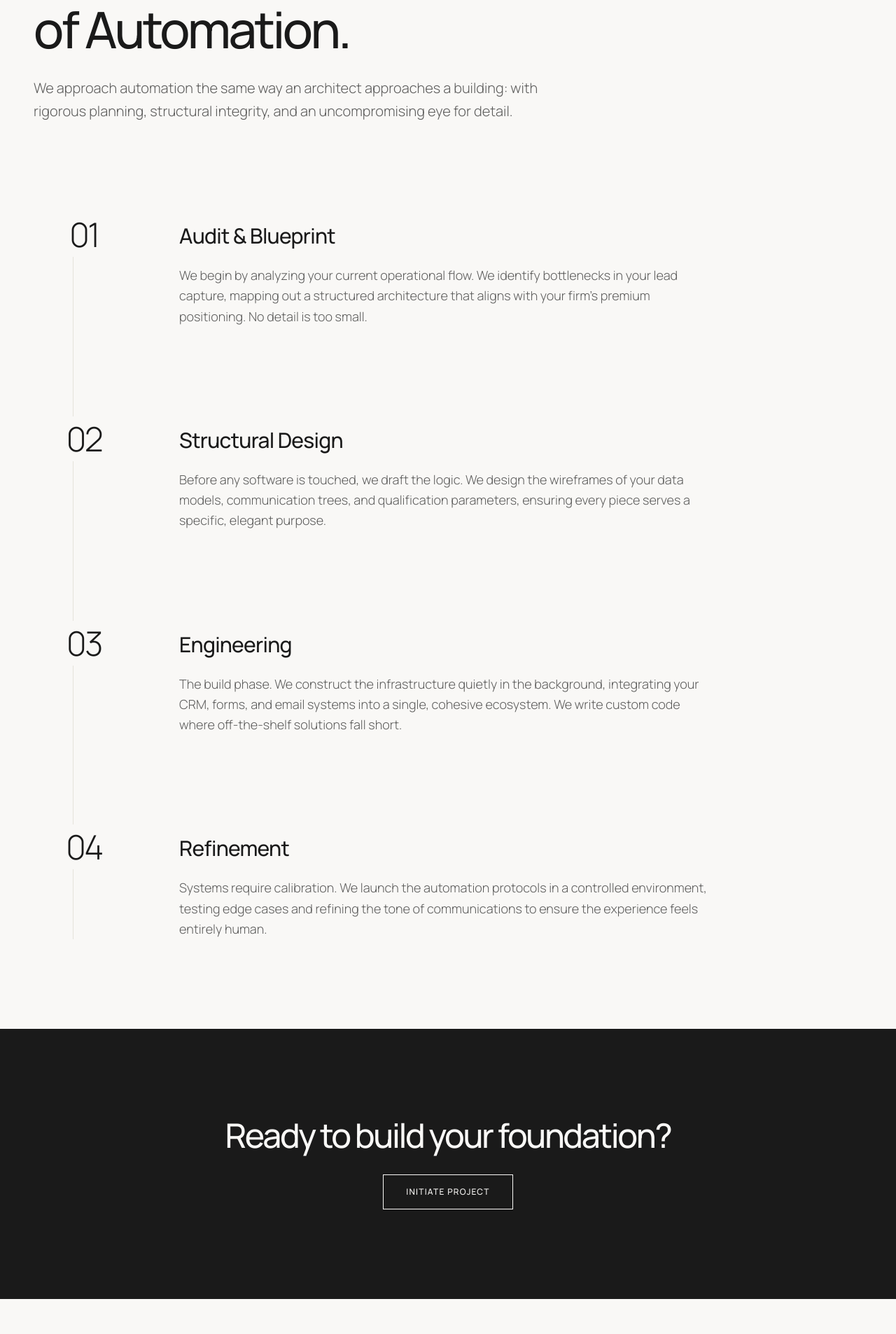
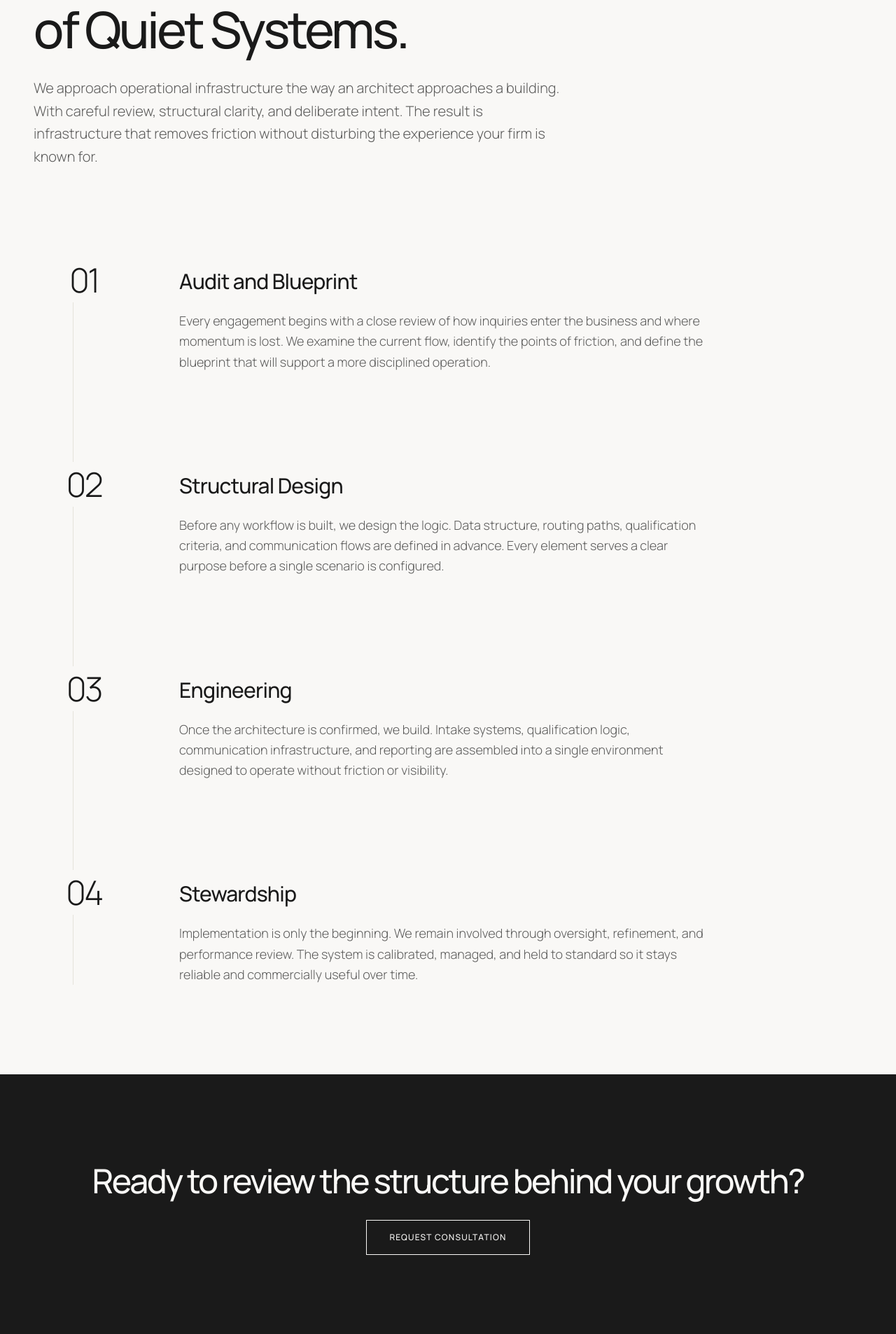
Before and after one commit to AngelX62/automation-website, a React (Vite) app: page /process in a window 1280 px wide. Shown: the part 334-2240 px from the top of the page at 70% size. Built offline with nearby package versions, Linux system fonts and the light colour scheme.

Commit message:
Edit pfps

```diff
--- a/src/app/components/About.tsx
+++ b/src/app/components/About.tsx
@@ -5,6 +5,7 @@ const teamMembers = [
     name: 'Laurentius Hanryan',
     role: 'CEO & Co-Founder',
     image: '/images/laurentius-hanryan.png',
+    imageClassName: 'scale-[1.12] object-[center_12%]',
     alt: 'Portrait of Laurentius Hanryan',
     bio: 'Laurentius leads the commercial direction of Avenarc. He stays close to the pace, expectations, and client dynamics of premium firms so every system is shaped around how real engagements begin, progress, and convert.',
     focus:
@@ -13,7 +14,8 @@ const teamMembers = [
   {
     name: 'Christopher Hanryan',
     role: 'CTO & Co-Founder',
-    image: '/images/christopher-hanryan.jpeg',
+    image: '/images/christopher-hanryan.png',
+    imageClassName: 'object-top',
     alt: 'Portrait of Christopher Hanryan',
     bio: 'Christopher architects the technical layer behind Avenarc. He designs the intake logic, qualification structure, routing, summaries, and operational systems that keep client coordination clear and disciplined.',
     focus:
@@ -124,7 +126,11 @@ export function About() {
               {teamMembers.map((member) => (
                 <article key={member.name} className="border border-[#E5E3DB] bg-[#F4F3EF]">
                   <div className="aspect-[4/5] overflow-hidden bg-[#E5E3DB]">
-                    <img src={member.image} alt={member.alt} className="h-full w-full object-cover object-top" />
+                    <img
+                      src={member.image}
+                      alt={member.alt}
+                      className={`h-full w-full object-cover ${member.imageClassName}`}
+                    />
                   </div>
                   <div className="space-y-5 p-6 md:p-8">
                     <div>
--- a/src/app/components/Home.tsx
+++ b/src/app/components/Home.tsx
@@ -152,8 +152,9 @@ function HomeLanding() {
                 <span className="text-[#4A5D4E]">Architecture.</span>
               </h1>
               <p className="mt-8 max-w-lg text-lg font-light leading-relaxed text-[#1A1A1A]/70 md:text-xl">
-                Avenarc designs precise automation systems and lead pipelines for premium real estate, architecture,
-                and interior design studios. We build infrastructure that scales elegance.
+                Avenarc designs lead handling and operational infrastructure for architecture, interior design, and
+                select property firms. We create systems that capture inquiries, preserve discretion, and move
+                opportunities forward with clarity.
               </p>
             </div>
 
@@ -162,7 +163,7 @@ function HomeLanding() {
                 to="/process"
                 className="inline-flex items-center gap-4 border-b border-[#1A1A1A] pb-1 text-sm font-semibold uppercase tracking-widest transition-colors hover:border-[#4A5D4E] hover:text-[#4A5D4E]"
               >
-                Discover our methodology
+                Discover Our Methodology
                 <ArrowUpRight size={16} />
               </Link>
             </div>
@@ -187,27 +188,27 @@ function HomeLanding() {
         <div className="container mx-auto px-6 md:px-12">
           <div className="grid grid-cols-1 divide-y divide-[#E5E3DB] md:grid-cols-3 md:divide-y-0 md:divide-x">
             <div className="py-16 md:py-24 md:pr-12">
-              <span className="mb-4 block text-sm font-medium text-[#4A5D4E]">01 — Precision</span>
+              <span className="mb-4 block text-sm font-medium text-[#4A5D4E]">01 Precision</span>
               <h3 className="mb-4 text-2xl font-medium tracking-tight">Engineered Systems</h3>
               <p className="font-light leading-relaxed text-[#1A1A1A]/70">
-                We replace chaotic, manual lead tracking with quiet, intelligent pipelines that operate with
-                architectural predictability.
+                We replace scattered lead handling with ordered pipelines that qualify, route, and respond with
+                consistency. The result is a structure your firm can rely on.
               </p>
             </div>
             <div className="py-16 md:px-12 md:py-24">
-              <span className="mb-4 block text-sm font-medium text-[#4A5D4E]">02 — Discretion</span>
+              <span className="mb-4 block text-sm font-medium text-[#4A5D4E]">02 Discretion</span>
               <h3 className="mb-4 text-2xl font-medium tracking-tight">Invisible Intelligence</h3>
               <p className="font-light leading-relaxed text-[#1A1A1A]/70">
-                High-end clients demand a seamless experience. Our automations are designed to feel deeply personal,
-                never robotic or templated.
+                The best systems are never noticed. Communication remains personal, timely, and aligned with the
+                standards of a premium practice.
               </p>
             </div>
             <div className="py-16 md:py-24 md:pl-12">
-              <span className="mb-4 block text-sm font-medium text-[#4A5D4E]">03 — Scale</span>
+              <span className="mb-4 block text-sm font-medium text-[#4A5D4E]">03 Scale</span>
               <h3 className="mb-4 text-2xl font-medium tracking-tight">Compounding Leverage</h3>
               <p className="font-light leading-relaxed text-[#1A1A1A]/70">
-                By structuring your operations logically, we create a foundation that supports exponential growth
-                without proportional overhead.
+                When the structure is sound, growth no longer creates equal administrative weight. Capacity expands
+                while operations remain composed.
               </p>
             </div>
           </div>
@@ -223,19 +224,19 @@ function HomeLanding() {
             {[
               {
                 title: 'Client Acquisition Pipelines',
-                desc: 'Sophisticated intake structures that qualify and route high-net-worth inquiries effortlessly.',
+                desc: 'Structured intake systems that capture, qualify, and route serious inquiries with speed and precision.',
               },
               {
-                title: 'CRM Architecture',
-                desc: 'Custom-configured database models designed specifically for project-based structural firms.',
+                title: 'Communication Architecture',
+                desc: 'Response systems designed to feel thoughtful, measured, and entirely consistent with a premium client experience.',
               },
               {
-                title: 'Communication Automation',
-                desc: 'Scheduled, context-aware touchpoints that nurture leads without breaking the premium facade.',
+                title: 'Pipeline Stewardship',
+                desc: 'Follow through that protects momentum from first inquiry to consultation, proposal, and signed engagement.',
               },
               {
-                title: 'Operational Dashboards',
-                desc: 'Clean, restrained data visualizations providing executive oversight of pipeline health.',
+                title: 'Operational Reporting',
+                desc: 'Clear visibility into lead flow, response quality, and conversion so decisions are made from signal rather than assumption.',
               },
             ].map((service) => (
               <div
@@ -254,9 +255,14 @@ function HomeLanding() {
               </div>
             ))}
             <div className="mt-12">
+              <h3 className="text-3xl font-medium tracking-tighter md:text-4xl">Commissioned Infrastructure for Growth.</h3>
+              <p className="mt-4 max-w-2xl font-light leading-relaxed text-[#1A1A1A]/70">
+                We do not begin with software. We begin with structure. Every Avenarc engagement is designed to reduce
+                friction, protect brand quality, and support growth without unnecessary noise.
+              </p>
               <Link
                 to="/solutions"
-                className="inline-block border border-[#1A1A1A] px-6 py-3 text-xs font-medium uppercase tracking-widest transition-colors hover:bg-[#1A1A1A] hover:text-[#F9F8F6]"
+                className="mt-8 inline-block border border-[#1A1A1A] px-6 py-3 text-xs font-medium uppercase tracking-widest transition-colors hover:bg-[#1A1A1A] hover:text-[#F9F8F6]"
               >
                 View all solutions
               </Link>
--- a/src/app/components/Process.tsx
+++ b/src/app/components/Process.tsx
@@ -1,26 +1,27 @@
+import { Link } from "react-router";
 import { motion } from "motion/react";
 
 export function Process() {
   const steps = [
     {
       num: "01",
-      title: "Audit & Blueprint",
-      desc: "We begin by analyzing your current operational flow. We identify bottlenecks in your lead capture, mapping out a structured architecture that aligns with your firm's premium positioning. No detail is too small.",
+      title: "Audit and Blueprint",
+      desc: "Every engagement begins with a close review of how inquiries enter the business and where momentum is lost. We examine the current flow, identify the points of friction, and define the blueprint that will support a more disciplined operation.",
     },
     {
       num: "02",
       title: "Structural Design",
-      desc: "Before any software is touched, we draft the logic. We design the wireframes of your data models, communication trees, and qualification parameters, ensuring every piece serves a specific, elegant purpose.",
+      desc: "Before any workflow is built, we design the logic. Data structure, routing paths, qualification criteria, and communication flows are defined in advance. Every element serves a clear purpose before a single scenario is configured.",
     },
     {
       num: "03",
       title: "Engineering",
-      desc: "The build phase. We construct the infrastructure quietly in the background, integrating your CRM, forms, and email systems into a single, cohesive ecosystem. We write custom code where off-the-shelf solutions fall short.",
+      desc: "Once the architecture is confirmed, we build. Intake systems, qualification logic, communication infrastructure, and reporting are assembled into a single environment designed to operate without friction or visibility.",
     },
     {
       num: "04",
-      title: "Refinement",
-      desc: "Systems require calibration. We launch the automation protocols in a controlled environment, testing edge cases and refining the tone of communications to ensure the experience feels entirely human.",
+      title: "Stewardship",
+      desc: "Implementation is only the beginning. We remain involved through oversight, refinement, and performance review. The system is calibrated, managed, and held to standard so it stays reliable and commercially useful over time.",
     },
   ];
 
@@ -35,11 +36,12 @@ export function Process() {
         >
           <span className="mb-6 block text-sm font-medium uppercase tracking-widest text-[#4A5D4E]">Methodology</span>
           <h1 className="mb-8 text-5xl font-medium tracking-tighter leading-[1] md:text-7xl">
-            The Architecture <br /> of Automation.
+            The Architecture <br /> of Quiet Systems.
           </h1>
           <p className="text-xl font-light leading-relaxed text-[#1A1A1A]/70">
-            We approach automation the same way an architect approaches a building: with rigorous planning, structural
-            integrity, and an uncompromising eye for detail.
+            We approach operational infrastructure the way an architect approaches a building. With careful review,
+            structural clarity, and deliberate intent. The result is infrastructure that removes friction without
+            disturbing the experience your firm is known for.
           </p>
         </motion.div>
 
@@ -71,13 +73,15 @@ export function Process() {
 
       <section className="bg-[#1A1A1A] py-32 text-[#F9F8F6]">
         <div className="container mx-auto px-6 text-center md:px-12">
-          <h2 className="mb-8 text-3xl font-medium tracking-tighter md:text-5xl">Ready to build your foundation?</h2>
-          <a
-            href="/contact"
+          <h2 className="mb-8 text-3xl font-medium tracking-tighter md:text-5xl">
+            Ready to review the structure behind your growth?
+          </h2>
+          <Link
+            to="/contact"
             className="inline-block border border-[#F9F8F6] px-8 py-4 text-xs font-medium uppercase tracking-widest transition-colors hover:bg-[#F9F8F6] hover:text-[#1A1A1A]"
           >
-            Initiate Project
-          </a>
+            Request Consultation
+          </Link>
         </div>
       </section>
     </div>
--- a/src/app/routes.ts
+++ b/src/app/routes.ts
@@ -6,6 +6,7 @@ import { Solutions } from "./components/Solutions";
 import { Process } from "./components/Process";
 import { Contact } from "./components/Contact";
 import { BrandAssets } from "./components/BrandAssets";
+import { BookDemo } from "./components/BookDemo";
 
 export const router = createBrowserRouter([
   {
@@ -18,7 +19,7 @@ export const router = createBrowserRouter([
       { path: "about", Component: About },
       { path: "contact", Component: Contact },
       { path: "brand", Component: BrandAssets },
-      { path: "book-demo", Component: Contact },
+      { path: "book-demo", Component: BookDemo },
     ],
   },
 ]);
--- a/src/app/site.ts
+++ b/src/app/site.ts
@@ -11,7 +11,7 @@ export const SITE_LINKS = {
   work: '/process',
   about: '/about',
   contact: '/contact',
-  bookDemo: '/contact',
+  bookDemo: '/book-demo',
   startProject: createMailtoLink(SITE_CONTACT.email, 'Project Consultation'),
   openRoles: createMailtoLink(SITE_CONTACT.careersEmail, 'Open Roles Inquiry'),
 } as const;
```
Also changed, not shown: 1 other file (tests, documents, lock files or other folders).
